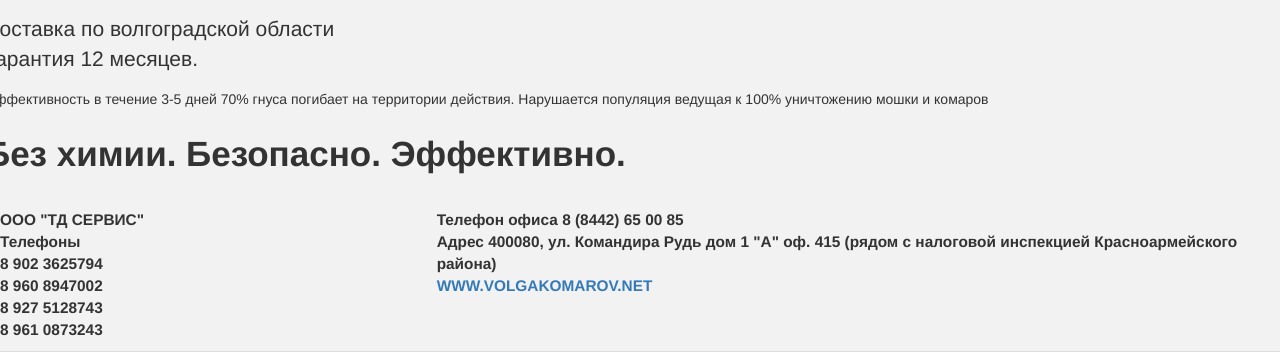
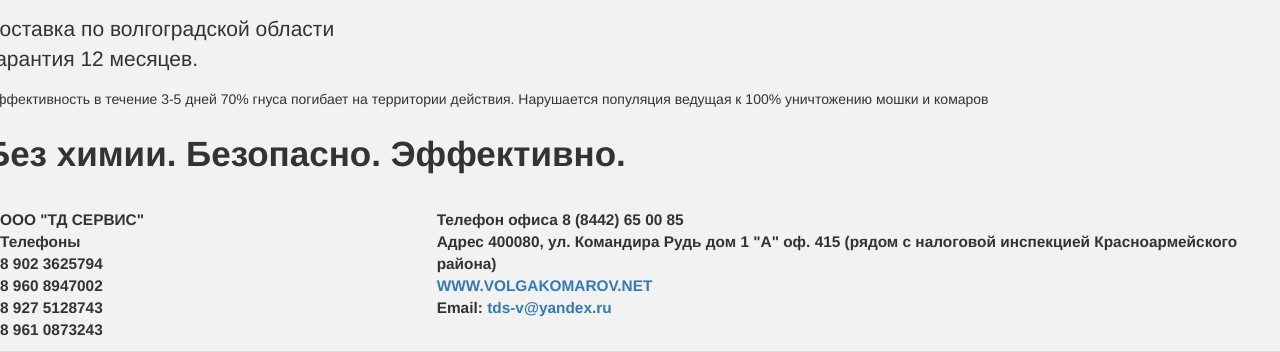
Before and after one commit to vuylov/vlgkomar, a Yii app: template views/site/contact.php in a window 1280 px wide. Shown: the part 116-468 px from the top of the page. Run offline with PHP 8.4 and a stand-in for Yii, Linux system fonts and the light colour scheme; the template is opened without the code that fills it, so the values that code supplies are empty; some libraries are stand-ins or nearby versions.

Commit message:
Updated contact information

```diff
--- a/views/layouts/main.php
+++ b/views/layouts/main.php
@@ -49,6 +49,7 @@ AppAsset::register($this);
             <div><span class="glyphicon glyphicon-phone-alt"></span> +7(8442) 65-00-85</div>
             <div><span class="glyphicon glyphicon-earphone"></span> +7 902 362 57 94</div>
         </div>
+		<!--<div style="position:fixed;z-index:1055;text-align:center;width:100%;top: 50px;background-color: #FF4136;color: #fff;font-weight: bold;font-size: 16px;">С 18 июля по 31 августа действует сезонная скидка 30% на все товары!</div>-->
     </header>
     <div class="margin-top">
         <?= $content ?>
--- a/views/site/contact.php
+++ b/views/site/contact.php
@@ -37,6 +37,7 @@ $this->title = 'Контакты';
             <div>Телефон офиса 8 (8442) 65 00 85</div>
             <div>Адрес 400080, ул. Командира Рудь дом 1 "А" оф. 415 (рядом с налоговой инспекцией Красноармейского района)</div>
             <div><a href="/">WWW.VOLGAKOMAROV.NET</a></div>
+			<div>Email: <a href="mailto:tds-v@yandex.ru">tds-v@yandex.ru</a></div>
         </div>
     </div>
 </div>
```
Also changed, not shown: web/upload/eHrpEmjjhMmpC7yn.jpg (added), 1 other file.
